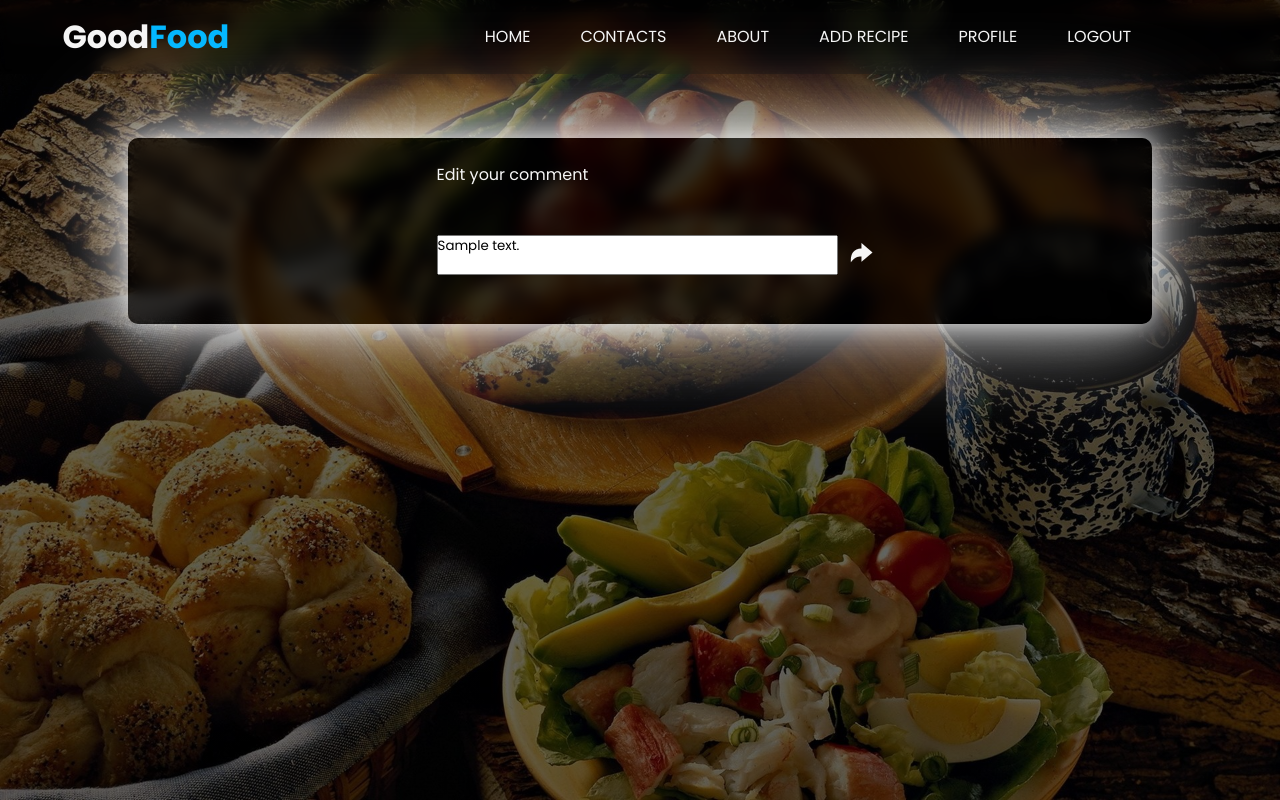
After one commit to SlickDev4/RecipeExchange, a Django app: page /recipes/comments/1/edit/ in a window 1280 px wide. The commit adds this page. Run offline with Django 4.2, Linux system fonts and the light colour scheme; a user stored in the database is signed in; tables that the repository leaves empty hold one stand-in row (values such as "Sample post").

Commit message:
new updates

```diff
--- a/recipe_exchange/main/forms.py
+++ b/recipe_exchange/main/forms.py
@@ -1,5 +1,5 @@
 from django import forms
-from .models import Recipe, Category
+from .models import Recipe, Category, Comment
 
 
 class RecipeCreateForm(forms.ModelForm):
@@ -8,3 +8,13 @@ class RecipeCreateForm(forms.ModelForm):
     class Meta:
         model = Recipe
         fields = ['title', 'photo', 'category', 'ingredients', 'instructions']
+
+
+class CommentCreateForm(forms.ModelForm):
+    class Meta:
+        model = Comment
+        fields = ['text']
+
+    def __init__(self, *args, **kwargs):
+        super().__init__(*args, **kwargs)
+        self.fields['text'].widget.attrs['placeholder'] = "Write your comment here..."
--- a/recipe_exchange/main/models.py
+++ b/recipe_exchange/main/models.py
@@ -28,7 +28,9 @@ class Profile(models.Model):
         return f"{self.user}"
 
     def full_name(self):
-        return f"{self.first_name} {self.last_name}"
+        if self.first_name and self.last_name:
+            return f"{self.first_name} {self.last_name}"
+        return self.user.email
 
 
 class Category(models.Model):
--- a/recipe_exchange/main/urls.py
+++ b/recipe_exchange/main/urls.py
@@ -1,5 +1,4 @@
 from django.urls import path
-from django.contrib.auth import views as auth_views
 from . import views
 
 # main/urls
@@ -10,5 +9,8 @@ urlpatterns = (
     path('recipes/delete/<int:pk>/', views.RecipeDeleteView.as_view(), name='recipe-delete'),
     path('recipes/edit/<int:pk>/', views.RecipeEditView.as_view(), name='recipe-edit'),
     path('recipes/like/<int:pk>/', views.RecipeLikeView.as_view(), name='recipe-like'),
-    path('recipes/details/<int:pk>/', views.RecipeDetailsView.as_view(), name='recipe-details')
+    path('recipes/details/<int:pk>/', views.RecipeDetailsView.as_view(), name='recipe-details'),
+    path('recipes/comments/<int:pk>/', views.RecipeCommentsView.as_view(), name='recipe-comments'),
+    path('recipes/comments/<int:pk>/delete/', views.DeleteCommentView.as_view(), name='delete-comment'),
+    path('recipes/comments/<int:pk>/edit/', views.EditCommentView.as_view(), name='edit-comment'),
 )
--- a/recipe_exchange/main/views.py
+++ b/recipe_exchange/main/views.py
@@ -1,16 +1,18 @@
-from django.http import HttpResponseRedirect
+from django.db.models import Max
 from django.shortcuts import redirect, get_object_or_404
-from django.urls import reverse_lazy, reverse
+from django.urls import reverse_lazy
 from django.views import generic as views
 from django.contrib.auth import mixins as auth_mixins
-from .models import Profile, Recipe, Like
-from .forms import RecipeCreateForm
+from .models import Profile, Recipe, Like, Comment
+from .forms import RecipeCreateForm, CommentCreateForm
 from .mixins import PopulateEditDeleteFormMixin, OnlyAuthorAccessMixin
 
 # main/views
 
 
-class HomePage(views.ListView):
+class HomePage(
+    views.ListView
+):
     template_name = 'main/home.html'
     model = Recipe
     context_object_name = 'recipes'
@@ -31,7 +33,10 @@ class HomePage(views.ListView):
         return queryset.order_by('-updated_at')
 
 
-class RecipeCreateView(auth_mixins.LoginRequiredMixin, views.CreateView):
+class RecipeCreateView(
+    auth_mixins.LoginRequiredMixin,
+    views.CreateView
+):
     model = Recipe
     form_class = RecipeCreateForm
     template_name = 'main/recipe-create.html'
@@ -44,14 +49,24 @@ class RecipeCreateView(auth_mixins.LoginRequiredMixin, views.CreateView):
         return super().form_valid(form)
 
 
-class RecipeEditView(auth_mixins.LoginRequiredMixin, PopulateEditDeleteFormMixin, OnlyAuthorAccessMixin, views.UpdateView):
+class RecipeEditView(
+    auth_mixins.LoginRequiredMixin,
+    PopulateEditDeleteFormMixin,
+    OnlyAuthorAccessMixin,
+    views.UpdateView
+):
     model = Recipe
     form_class = RecipeCreateForm
     template_name = 'main/recipe-edit.html'
     success_url = reverse_lazy('home')
 
 
-class RecipeDeleteView(auth_mixins.LoginRequiredMixin, PopulateEditDeleteFormMixin, OnlyAuthorAccessMixin, views.DeleteView):
+class RecipeDeleteView(
+    auth_mixins.LoginRequiredMixin,
+    PopulateEditDeleteFormMixin,
+    OnlyAuthorAccessMixin,
+    views.DeleteView
+):
     model = Recipe
     form_class = RecipeCreateForm
     template_name = 'main/recipe-delete.html'
@@ -64,7 +79,10 @@ class RecipeDeleteView(auth_mixins.LoginRequiredMixin, PopulateEditDeleteFormMix
         return form
 
 
-class RecipeLikeView(auth_mixins.LoginRequiredMixin, views.CreateView):
+class RecipeLikeView(
+    auth_mixins.LoginRequiredMixin,
+    views.CreateView
+):
     template_name = "main/recipe-details.html"
     model = Like
     fields = []
@@ -94,11 +112,13 @@ class RecipeLikeView(auth_mixins.LoginRequiredMixin, views.CreateView):
         return self.custom_redirect(recipe_id)
 
     def custom_redirect(self, recipe_id):
-        recipe_details_url = reverse('recipe-details', args=[recipe_id])
+        recipe_details_url = reverse_lazy('recipe-details', args=[recipe_id])
         return redirect(recipe_details_url)
 
 
-class RecipeDetailsView(views.DetailView):
+class RecipeDetailsView(
+    views.DetailView
+):
     template_name = "main/recipe-details.html"
     model = Recipe
     fields = '__all__'
@@ -107,8 +127,84 @@ class RecipeDetailsView(views.DetailView):
         context = super().get_context_data(**kwargs)
         recipe_id = self.kwargs['pk']
         recipe = get_object_or_404(Recipe, id=recipe_id)
+
         if self.request.user.is_authenticated:
             liked = Like.objects.filter(user=self.request.user, recipe=recipe).exists()
             context['liked'] = liked
             context['author_or_user'] = 'True' if self.request.user == recipe.author else 'False'
+
         return context
+
+
+class RecipeCommentsView(
+    auth_mixins.LoginRequiredMixin,
+    views.CreateView,
+    views.ListView
+):
+    template_name = "main/recipe-comments.html"
+    model = Comment
+    form_class = CommentCreateForm
+
+    def get_context_data(self, **kwargs):
+        context = super().get_context_data(**kwargs)
+
+        recipe_id = self.kwargs['pk']
+        recipe = get_object_or_404(Recipe, id=recipe_id)
+
+        context['recipe'] = recipe
+        context['author_or_user'] = 'True' if self.request.user == recipe.author else 'False'
+        context['filtered_comments'] = Comment.objects.filter(recipe=recipe).order_by('-created_at')
+
+        return context
+
+    def form_valid(self, form, *args, **kwargs):
+        recipe_id = self.kwargs['pk']
+        recipe = get_object_or_404(Recipe, id=recipe_id)
+
+        comment = form.save(commit=False)
+        comment.recipe = recipe
+        comment.author = self.request.user
+        comment.save()
+
+        return super().form_valid(form)
+
+    def get_success_url(self):
+        return reverse_lazy('recipe-comments', kwargs={'pk': self.kwargs['pk']})
+
+
+class DeleteCommentView(
+    auth_mixins.LoginRequiredMixin,
+    OnlyAuthorAccessMixin,
+    views.DeleteView
+):
+    template_name = 'main/delete-comment.html'
+    model = Comment
+
+    def get_context_data(self, **kwargs):
+        context = super().get_context_data(**kwargs)
+        context['comment_id'] = self.kwargs['pk']
+        context['recipe_id'] = self.get_object().recipe.pk
+        return context
+
+    def get_success_url(self):
+        recipe_pk = self.get_object().recipe.pk
+        return reverse_lazy('recipe-comments', args=[recipe_pk])
+
+
+class EditCommentView(
+    auth_mixins.LoginRequiredMixin,
+    OnlyAuthorAccessMixin,
+    views.UpdateView
+):
+    model = Comment
+    form_class = CommentCreateForm
+    template_name = 'main/edit-comment.html'
+
+    def get_context_data(self, **kwargs):
+        context = super().get_context_data(**kwargs)
+        context['recipe_id'] = self.get_object().recipe.pk
+        return context
+
+    def get_success_url(self):
+        recipe_pk = self.get_object().recipe.pk
+        return reverse_lazy('recipe-comments', args=[recipe_pk])
--- /dev/null
+++ b/static/css/edit-comment.css
@@ -0,0 +1,16 @@
+.wrapper {
+    display: flex;
+    justify-content: center;
+    align-items: center;
+}
+
+.wrapper .form-div-2 {
+    display: flex;
+    justify-content: center;
+    align-items: center;
+}
+
+.wrapper .form-div-2 p {
+    margin-bottom: 10%;
+    margin-top: 5%
+}
--- /dev/null
+++ b/static/css/recipe-comments.css
@@ -0,0 +1,91 @@
+.recipes-container .recipes-box .details-box .comments-parent {
+    display: flex;
+    flex-direction: column;
+    width: 50%;
+    margin-top: 1.5%;
+}
+
+.recipes-container .recipes-box .details-box .comments-parent .comments {
+    width: 100%;
+    margin: 3%;
+    border-bottom: 2px solid bisque;
+    border-top: 2px solid bisque;
+    padding: 2%;
+}
+
+.recipes-container .recipes-box .details-box .comments-parent .comments .comment {
+    margin-bottom: 5%;
+    overflow-wrap: break-word;
+    font-weight: 600;
+}
+
+.recipes-container .recipes-box .details-box .comments-parent .comments .author,
+.recipes-container .recipes-box .details-box .comments-parent .comments .posted-on {
+    color: rgb(1, 183, 255);
+    font-weight: 600;
+}
+
+.recipes-container .recipes-box #comment-p {
+    margin-left: 45%;
+}
+
+.recipes-container .recipes-box .comments-parent .add-comment {
+    margin-bottom: 2%;
+    margin-right: 3%;
+}
+
+.recipes-container .recipes-box .add-comment form p,
+.recipe-create-box .wrapper form p {
+    display: flex;
+    margin-left: 8%;
+}
+
+.recipes-container .recipes-box .add-comment form button,
+.recipe-create-box .wrapper form button {
+    height: 3em;
+    cursor: pointer;
+    color: whitesmoke;
+    margin-left: 1%;
+    width: 10%;
+    border-radius: 6px;
+    border: none;
+    outline: none;
+    background-color: transparent;
+}
+
+.recipes-container .recipes-box .add-comment form button:hover,
+.recipe-create-box .wrapper form button:hover {
+    background-color: rgb(1, 183, 255);
+    color: black;
+    transition: 0.5s ease;
+}
+
+.recipes-container .recipes-box .add-comment form button ion-icon,
+.recipe-create-box .wrapper form button ion-icon {
+    transform: scale(2);
+}
+
+.recipes-container .recipes-box .add-comment form p textarea,
+.recipe-create-box .wrapper form p textarea {
+    height: 3em;
+    max-height: 3em;
+    min-height: 3em;
+    resize: none;
+    width: 100%;
+}
+
+.recipes-container .recipes-box .details-box .comments-parent .comments .posted-on {
+    display: flex;
+    justify-content: space-between;
+    align-items: center;
+}
+
+.recipes-container .recipes-box .details-box .comments-parent .comments .author a {
+    text-decoration: none;
+    color: whitesmoke;
+}
+
+.recipes-container .recipes-box .details-box .comments-parent .comments .author a:hover {
+    transition: 0.5s ease;
+    color: rgb(1, 183, 255);
+}
--- a/static/css/recipe-create.css
+++ b/static/css/recipe-create.css
@@ -14,27 +14,28 @@
     0 0 120px rgba(255, 255, 255, 0.5);
 }
 
-.recipe-create-box div {
+.recipe-create-box .rmv-bck {
     display: flex;
     justify-content: space-between;
     margin-bottom: 6%;
     align-items: center;
     width: 100%;
     gap: 3%;
+    margin-top: 2%;
 }
 
-.recipe-create-box div textarea {
+.recipe-create-box .rmv-bck textarea {
     height: 4em;
     width: 100%;
     resize: vertical;
     max-height: 6em;
 }
 
-.recipe-create-box div select, .recipe-create-box div input {
+.recipe-create-box .rmv-bck select, .recipe-create-box .rmv-bck input {
     width: 100%;
 }
 
-.recipe-create-box div span {
+.recipe-create-box .rmv-bck span {
     width: 40%;
 }
 
@@ -43,7 +44,7 @@
     color: white;
 }
 
-.recipe-create-box div input, .recipe-create-box div textarea, .recipe-create-box div select {
+.recipe-create-box .rmv-bck input, .recipe-create-box .rmv-bck textarea, .recipe-create-box .rmv-bck select {
     background-color: transparent;
     color: whitesmoke;
     border: none;
@@ -51,14 +52,15 @@
     border-bottom: 2px solid whitesmoke;
 }
 
-.recipe-create-box div select option {
+.recipe-create-box .rmv-bck select option {
     background-color: black;
 }
 
-.recipe-create-box button {
+.recipe-create-box .add-recipe-btn {
     width: 50%;
     margin-left: 30%;
     margin-top: 5%;
+    margin-bottom: 2%;
     min-height: 5vh;
     font-size: 1em;
     font-weight: 600;
@@ -66,6 +68,8 @@
     transition: 0.5s ease;
 }
 
-.recipe-create-box button:hover {
+.recipe-create-box .add-recipe-btn:hover,
+.recipe-create-box .form-div .delete-comment-btn:hover,
+.recipe-create-box .form-div .cancel-delete-comment-btn:hover {
     background-color: rgb(1, 183, 255);
 }
--- a/static/css/styles.css
+++ b/static/css/styles.css
@@ -6,3 +6,6 @@
 @import "home.css";
 @import "recipe-create.css";
 @import "recipe-details.css";
+@import "recipe-comments.css";
+@import "delete-comment.css";
+@import "edit-comment.css";
--- /dev/null
+++ b/templates/main/edit-comment.html
@@ -0,0 +1,20 @@
+{% extends 'base/base.html' %} {% block content %}
+
+<div class="recipe-create-box">
+  <div class="wrapper">
+    <div class="form-div-2">
+      <form action="{% url 'edit-comment' comment.pk %}" method="post">
+        <p>Edit your comment</p>
+        <p>
+          {{ form.text }}
+          <button type="submit">
+            <ion-icon name="arrow-redo-sharp"></ion-icon>
+          </button>
+        </p>
+        {% csrf_token %}
+      </form>
+    </div>
+  </div>
+</div>
+
+{% endblock %}
--- a/templates/main/recipe-details.html
+++ b/templates/main/recipe-details.html
@@ -39,7 +39,7 @@
             <form action="{% url 'recipe-like' recipe.pk %}" method="post">
               {% csrf_token %}
               <span class="js-span">Like</span>
-              <a href="{% url 'recipe-like' recipe.pk %}">
+              <a href="#">
               <button class="js-button" type="submit"><ion-icon class="like-icon" name="thumbs-up-sharp"></ion-icon></button>
               </a>
               <span class="likes-count">{{ recipe.likes_count }}</span>
@@ -47,7 +47,7 @@
           </p>
           <p>
             <span class="js-span">Comments</span>
-            <a class="js-button" href="#">
+            <a class="js-button" id="comments-btn" href="{% url 'recipe-comments' recipe.pk %}">
               <ion-icon name="chatbox-ellipses"></ion-icon>
               </a>
           </p>
```
Also changed, not shown: recipe_exchange/main/admin.py (+6 -1 lines), static/css/delete-comment.css (added, +32 -0 lines), static/js/recipe_comment_btn.js (added, +15 -0 lines), templates/main/delete-comment.html (added, +18 -0 lines), templates/main/recipe-comments.html (added, +52 -0 lines), templates/main/recipe-create.html (+6 -6 lines), templates/popups/delete-comment-popup.html (added).
